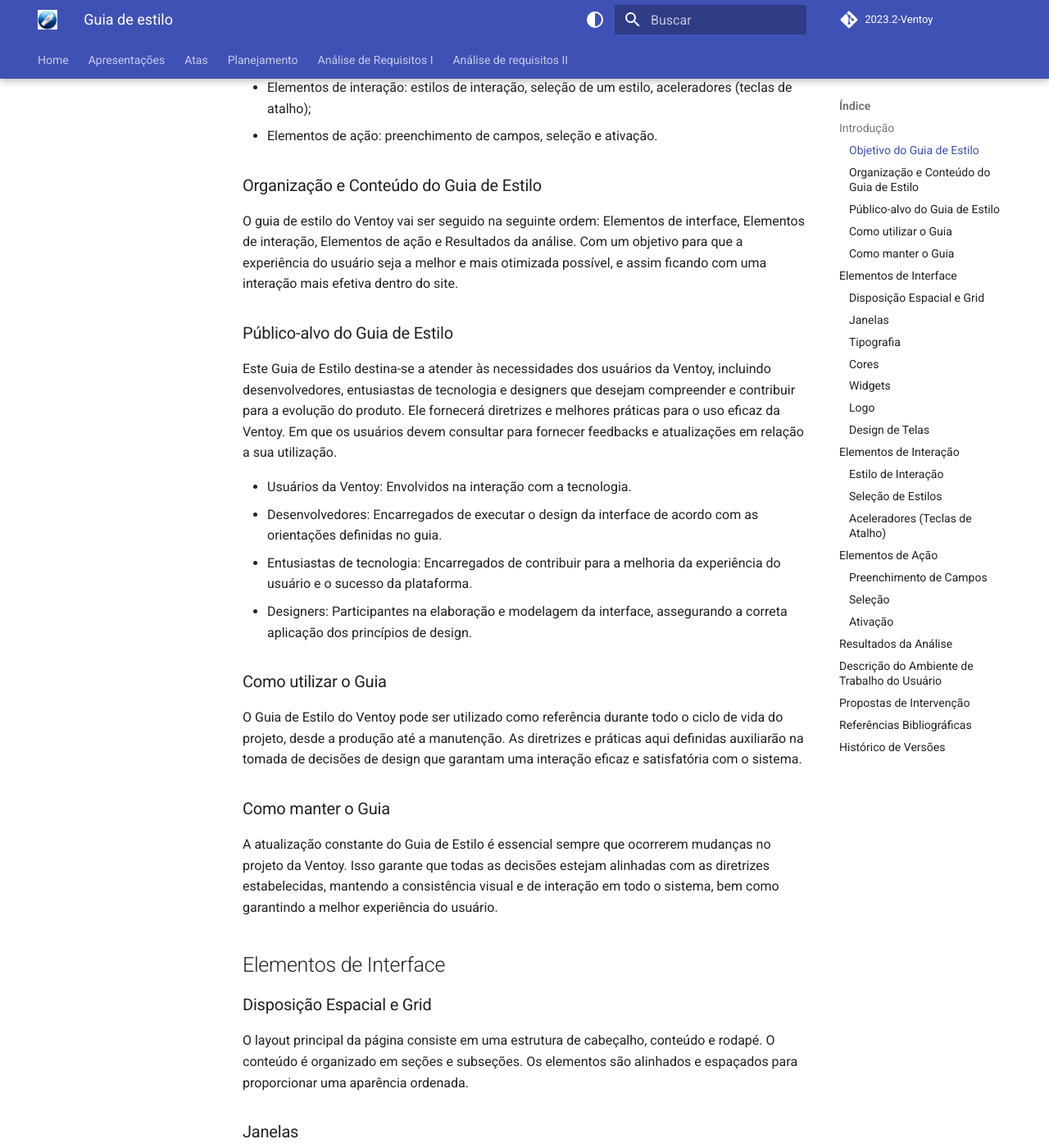
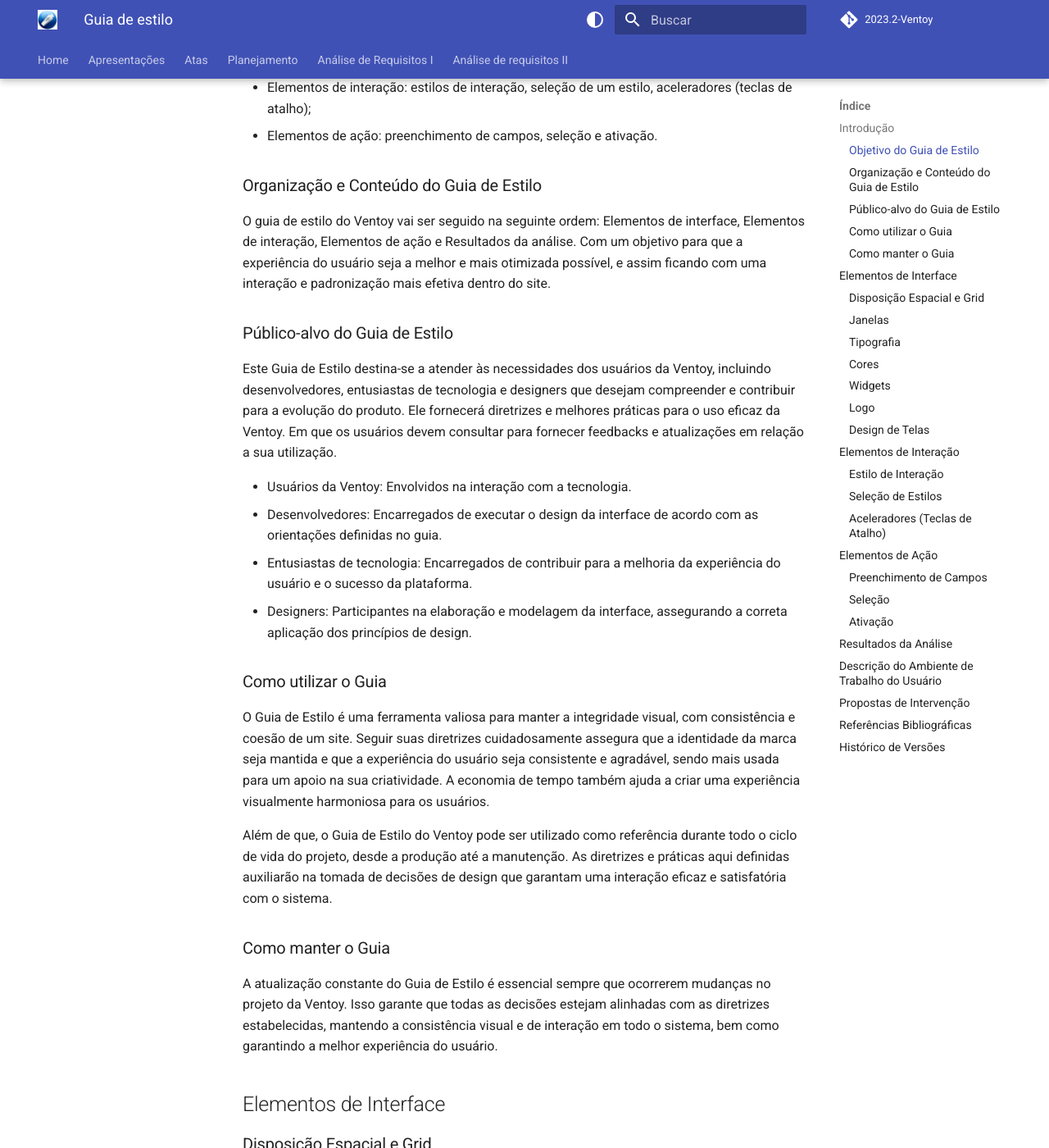
Before and after one commit to Interacao-Humano-Computador/2023.2-Ventoy, an MkDocs documentation site: the page built from docs/AnaliseDeRequisitos/guia-de-estilo.md, in a window 1280 px wide and 1400 px high, scrolled down 661 px. Shown: the whole window at 82% size. Built offline with MkDocs 1.6.1 and Material for MkDocs 9.7.7, drawn with Linux system fonts in a browser that asks for light colours; comment, search, counter and statistics services are not loaded.

Commit message:
Update Como utilizar o guia

```diff
--- a/docs/AnaliseDeRequisitos/guia-de-estilo.md
+++ b/docs/AnaliseDeRequisitos/guia-de-estilo.md
@@ -14,7 +14,7 @@
 
 ### Organização e Conteúdo do Guia de Estilo
 
-O guia de estilo do Ventoy vai ser seguido na seguinte ordem: Elementos de interface, Elementos de interação, Elementos de ação e Resultados da análise. Com um objetivo para que a experiência do usuário seja a melhor e mais otimizada possível, e assim ficando com uma interação mais efetiva dentro do site.
+O guia de estilo do Ventoy vai ser seguido na seguinte ordem: Elementos de interface, Elementos de interação, Elementos de ação e Resultados da análise. Com um objetivo para que a experiência do usuário seja a melhor e mais otimizada possível, e assim ficando com uma interação e padronização mais efetiva dentro do site.
 
 ### Público-alvo do Guia de Estilo
 
@@ -27,7 +27,9 @@
 
 ### Como utilizar o Guia
 
-O Guia de Estilo do Ventoy pode ser utilizado como referência durante todo o ciclo de vida do projeto, desde a produção até a manutenção. As diretrizes e práticas aqui definidas auxiliarão na tomada de decisões de design que garantam uma interação eficaz e satisfatória com o sistema.
+O Guia de Estilo é uma ferramenta valiosa para manter a integridade visual, com consistência e coesão de um site. Seguir suas diretrizes cuidadosamente assegura que a identidade da marca seja mantida e que a experiência do usuário seja consistente e agradável, sendo mais usada para um apoio na sua criatividade. A economia de tempo também ajuda a criar uma experiência visualmente harmoniosa para os usuários.
+
+Além de que, o Guia de Estilo do Ventoy pode ser utilizado como referência durante todo o ciclo de vida do projeto, desde a produção até a manutenção. As diretrizes e práticas aqui definidas auxiliarão na tomada de decisões de design que garantam uma interação eficaz e satisfatória com o sistema.
 
 ### Como manter o Guia
 
```
